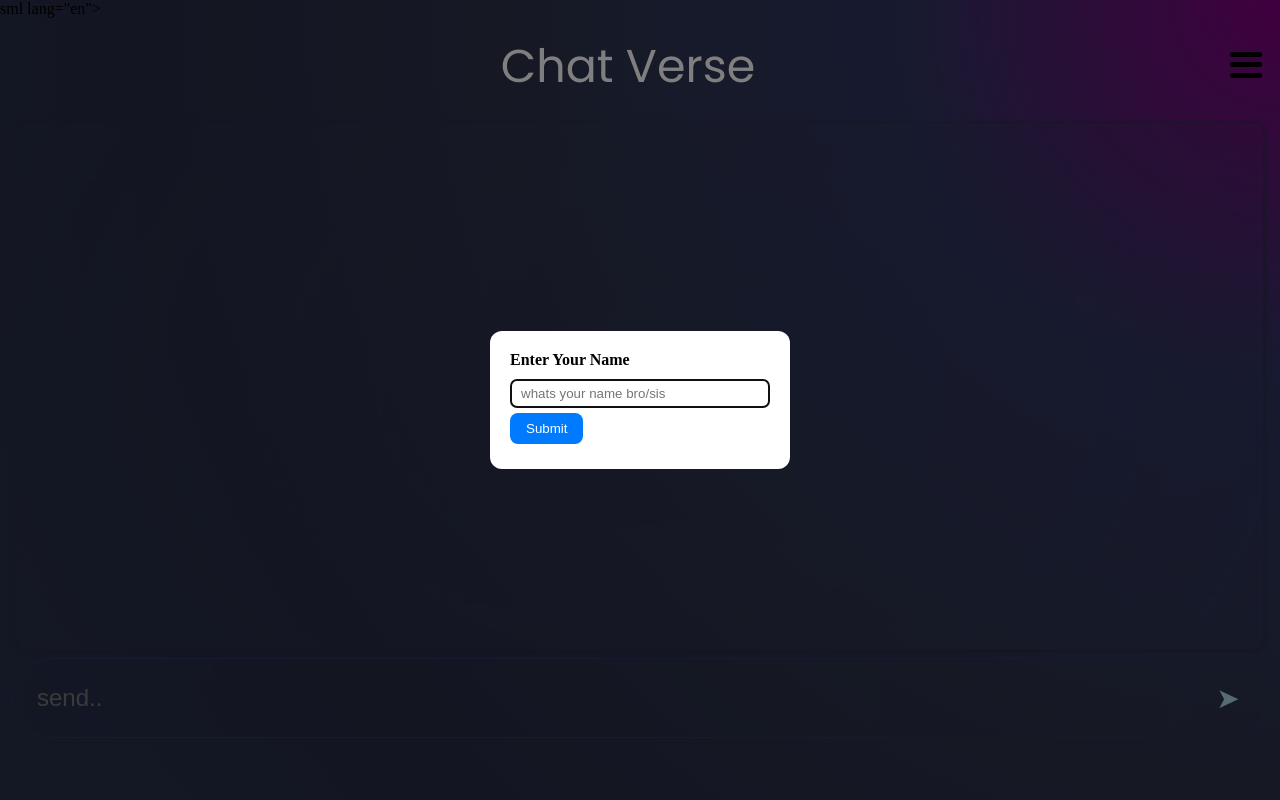
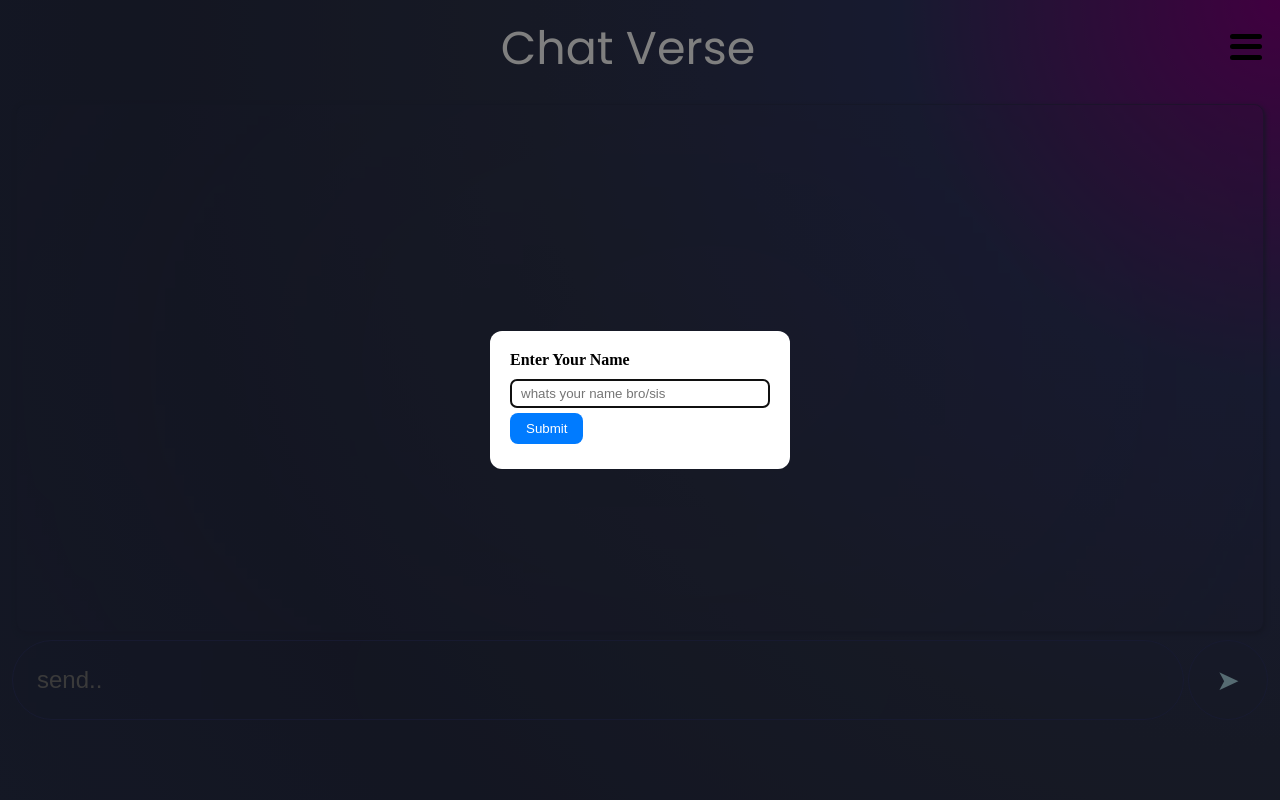
Before and after one commit to anuragl2h/Discord-bot-lavajukebox, a Flask app: page / in a window 1280 px wide. Run offline with Flask 3, Linux system fonts and the light colour scheme; some libraries are stand-ins or nearby versions.

Commit message:
Update index.html

```diff
--- a/templates/index.html
+++ b/templates/index.html
@@ -1,11 +1,13 @@
-sml lang="en">
+<!DOCTYPE html>
+<html lang="en">
+<html>
 <head>
   <meta charset="UTF-8">
   <meta name="viewport" content="width=device-width,initial-scale=1.0">
   <title>Chat App</title>
   <script src="https://cdn.socket.io/4.7.2/socket.io.min.js"></script>
 <script src="https://code.jquery.com/jquery-3.6.0.min.js"></script>
-  <script src="https://raw.githubusercontent.com/anuragl2h/Discord-bot-lavajukebox/refs/heads/main/static/future-ui-FULL.js">
+  <script src="https://cdn.jsdelivr.net/gh/anuragl2h/Discord-bot-lavajukebox@6ae3cf8ebae3a907b31afb551aea25a785914c3b/static/future-ui-FULL.js">
   </script>
   <link rel="stylesheet" href="https://cdn.jsdelivr.net/gh/anuragl2h/Discord-bot-lavajukebox@775c4d342d5b30a5471dc374f8a613a3ba8a0151/static/future-ui-FULL.css">
   <link href="https://fonts.googleapis.com/css2?family=Poppins:wght@400;600&family=Baloo+2:wght@400;600&family=Nunito:wght@400;700&family=Chewy&family=Merriweather:ital,wght@0,400;0,700;1,400&display=swap" rel="stylesheet">
```
